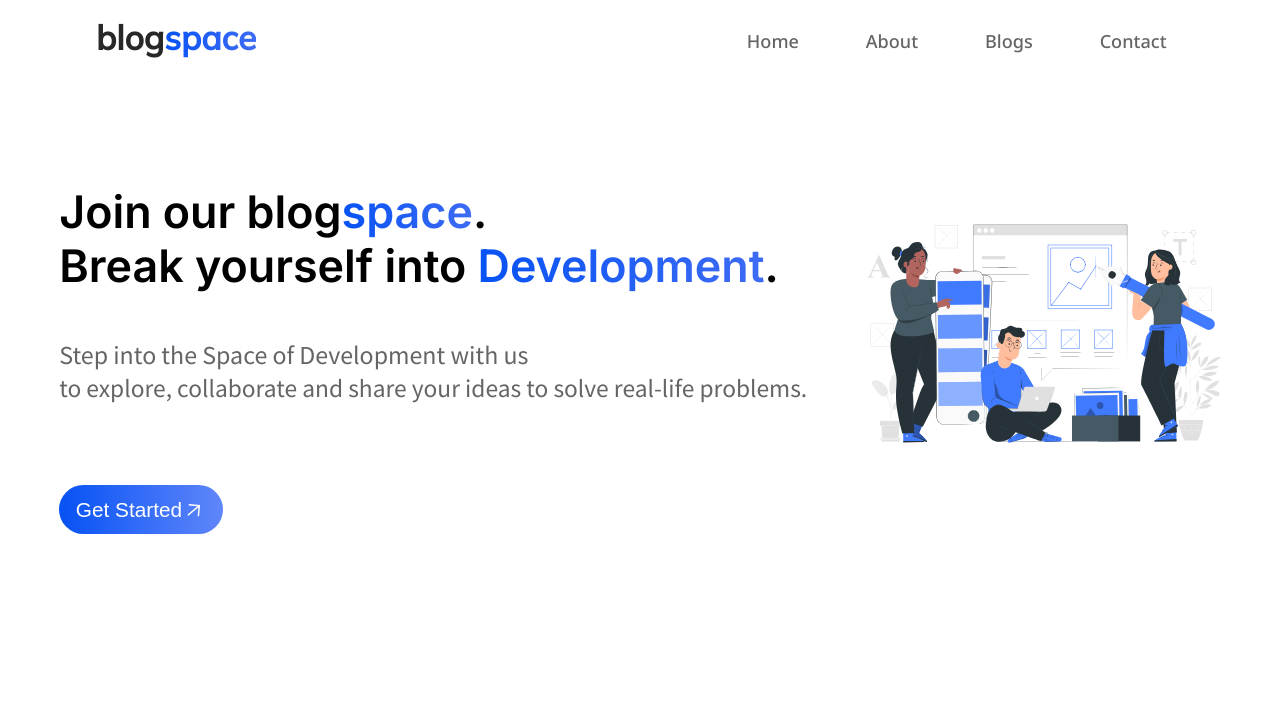
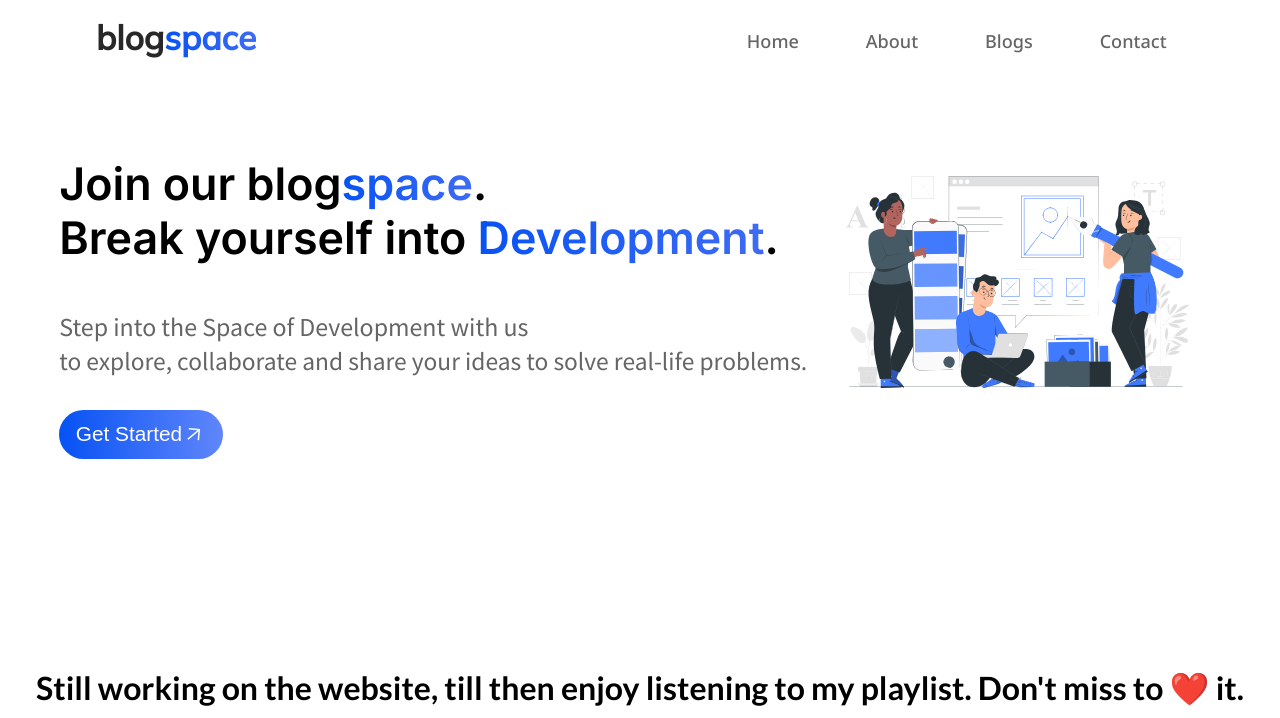
Before and after one commit to Dwarfstar-099/blogspace, a plain HTML site: page index.html in a window 1280 px wide. Shown: the top 718 px of the page. Drawn offline with nearby package versions, Linux system fonts and the light colour scheme; a web font is replaced by a local one.

Commit message:
updated cta

```diff
--- a/style.css
+++ b/style.css
@@ -85,6 +85,11 @@ body{
     background-color: rgb(70, 69, 69);
     border-radius: 10px;
 }
+@media (max-width: 2800px){
+    .btn{
+        top: 60rem;
+    }
+}
 @media (max-width: 900px){
     #preloader{
         background-size: 60%;
@@ -140,7 +145,6 @@ body{
     .btn{
         display: flex;
         position: relative;
-        top: 0.5rem;
         margin-left: -1.6rem;
         width: 100%;
         justify-content: center;
@@ -198,16 +202,15 @@ img{
     width: 100%;
 }
 .content{
-    display: grid;
-    grid-template-columns: 2fr 1fr;
+    display: flex;
     font-family: 'Inter', sans-serif;
     font-size: 2.8rem;
-    justify-content: space-around;
+    justify-content: space-between;
 }
 .illustration{
-    width: 100%;
-    margin-top: 9rem;
-    padding-right: 3rem;
+    width: 35%;
+    margin-top: 6rem;
+    padding-right: 5rem;
 }
 .text{
     display: flex;
@@ -254,7 +257,7 @@ img{
     font-size: 1.3rem;
     cursor: pointer;
     overflow: hidden;
-    margin-top: 1.2rem;
+    top: -0.1rem;
 }
 .btn::before{
     content: "";
```
